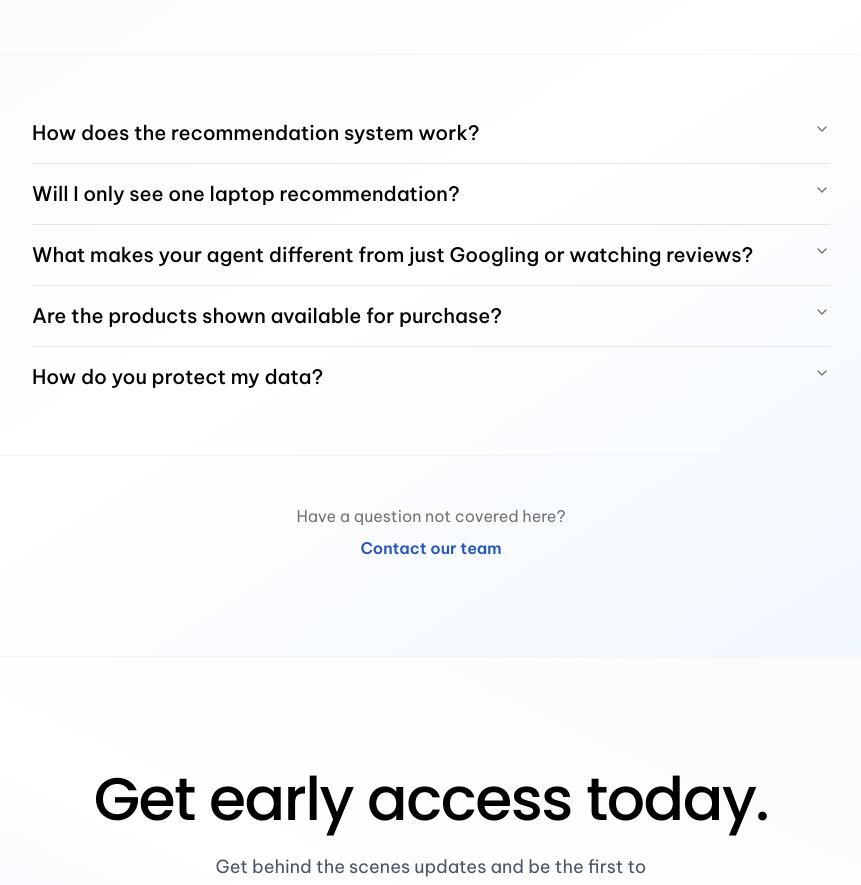
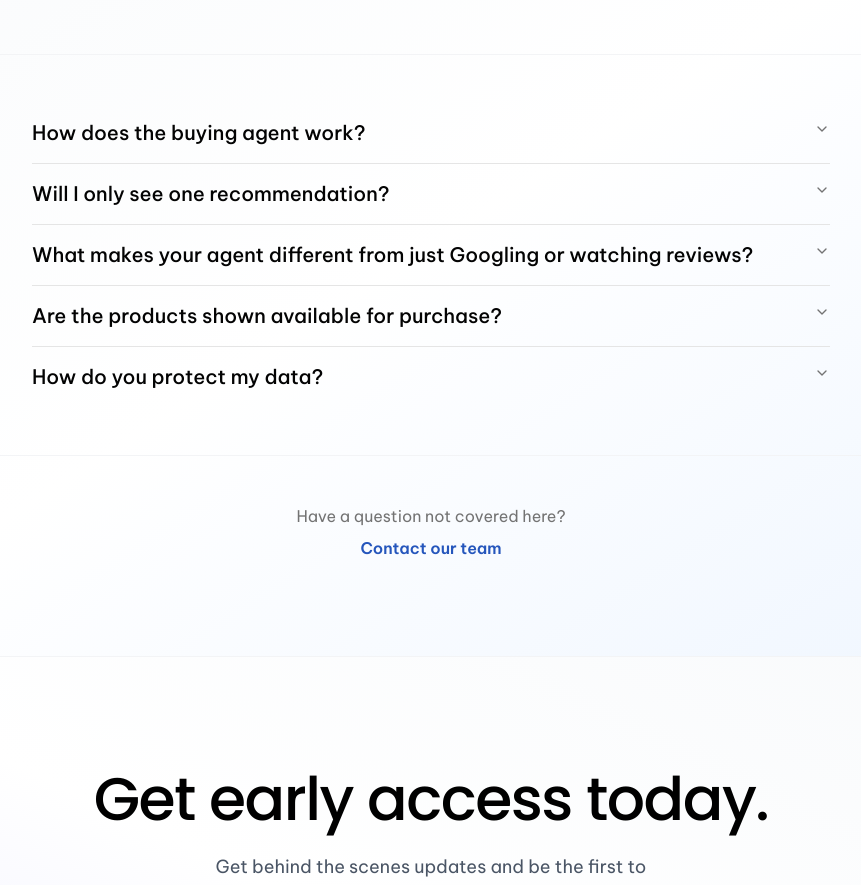
Before and after one commit to clovereighthundred/gizi-landing-page, a React (Vite) app: page / in a window 1280 px wide. Shown: the part 6020-6905 px from the top of the page, without its empty margins (209-1070 px from the left). Built offline with nearby package versions, Linux system fonts and the light colour scheme.

Commit message:
style: improve section content

```diff
--- a/src/components/Faqs.tsx
+++ b/src/components/Faqs.tsx
@@ -12,12 +12,12 @@ function Faqs() {
   const { ref: accordionRef, inView: accordionInView } = useInView<HTMLDivElement>({ rootMargin: "-8% 0px" });
   const faqs = [
     {
-      question: "How does the recommendation system work?",
+      question: "How does the buying agent work?",
       answer:
         "Our system analyzes your preferences, usage patterns, and requirements, then cross-references this data with our extensive database of products, expert reviews, and user feedback to provide personalized recommendations that best match your needs.",
     },
     {
-      question: "Will I only see one laptop recommendation?",
+      question: "Will I only see one recommendation?",
       answer:
         "No, you'll get a shortlist — and we'll clearly show the advantages of each option and how it relates to you, so you can choose with confidence.",
     },
```
